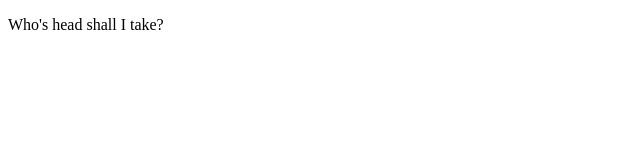
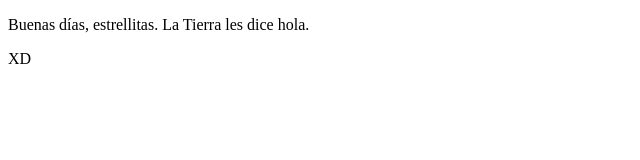
Before and after one commit to Jean-097/ISW, a plain HTML site: page index.html in a window 1280 px wide. Shown: the whole page, without its empty margins (0-640 px from the left). Drawn offline with Linux system fonts and the light colour scheme.

Commit message:
Update index.html

```diff
--- a/index.html
+++ b/index.html
@@ -4,6 +4,7 @@
     <title>Tarea1</title>
   </head>
   <body>
-    <p>Who's head shall I take?</p>
+    <p>Buenas días, estrellitas. La Tierra les dice hola.</p>
+    <p>XD</p>
   </body>
 </html>
```
